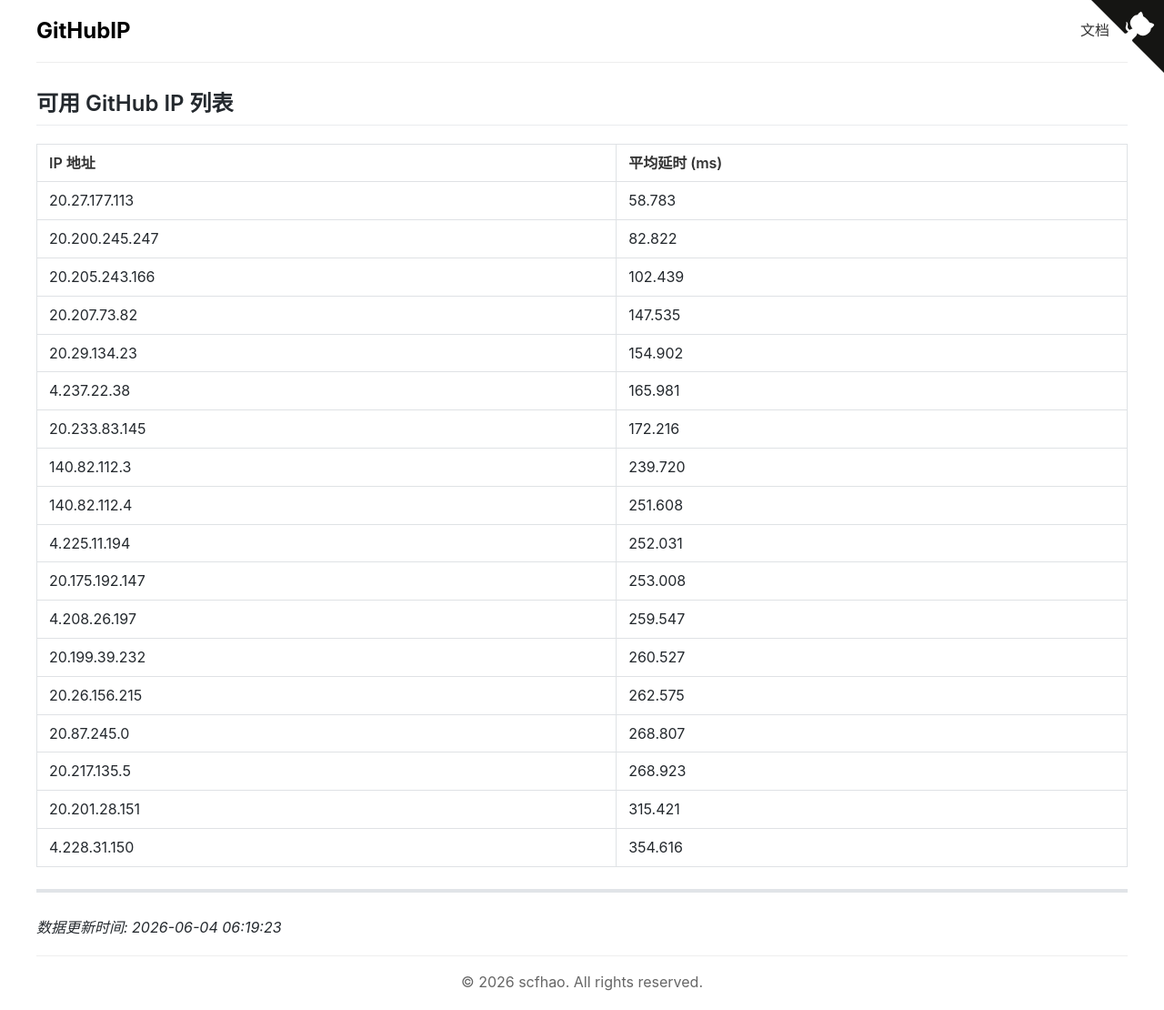
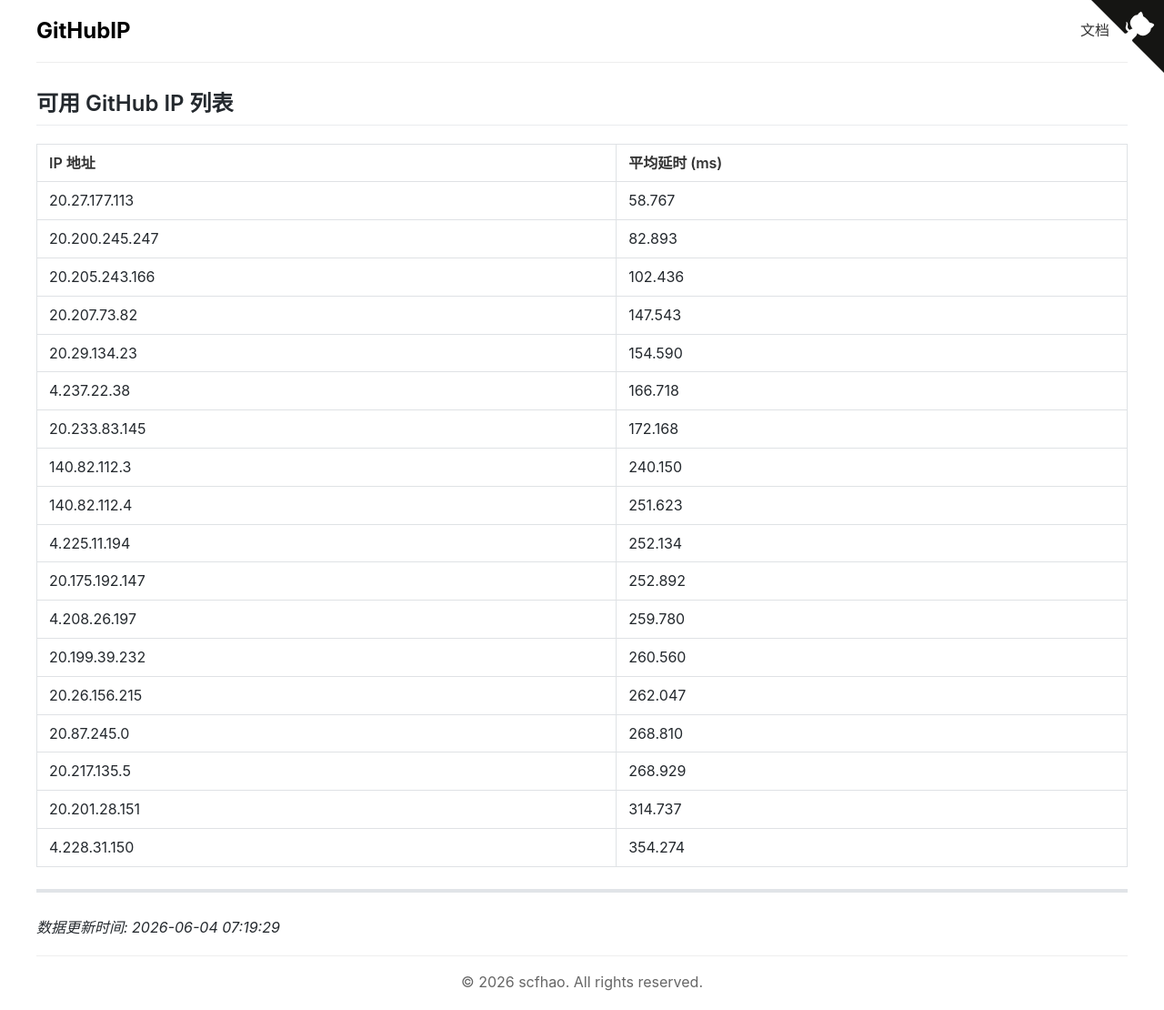
Before and after one commit to scfhao/GitHubIP, a Jekyll site: the page built from index.md, in a window 1280 px wide. Shown: the whole page at 91% size. Built offline with Jekyll 4.4.1, drawn with Linux system fonts in a browser that asks for light colours.

Commit message:
自动脚本执行 - 2026-06-04 07:19:29

```diff
--- a/index.md
+++ b/index.md
@@ -1,32 +1,32 @@
 ---
 layout: home
 title: GitHub IP 列表
-date: 2026-06-04 06:19:23
+date: 2026-06-04 07:19:29
 ---
 
 ## 可用 GitHub IP 列表
 
 | IP 地址 | 平均延时 (ms) |
 |---------|--------------|
-| 20.27.177.113 | 58.783 |
-| 20.200.245.247 | 82.822 |
-| 20.205.243.166 | 102.439 |
-| 20.207.73.82 | 147.535 |
-| 20.29.134.23 | 154.902 |
-| 4.237.22.38 | 165.981 |
-| 20.233.83.145 | 172.216 |
-| 140.82.112.3 | 239.720 |
-| 140.82.112.4 | 251.608 |
-| 4.225.11.194 | 252.031 |
-| 20.175.192.147 | 253.008 |
-| 4.208.26.197 | 259.547 |
-| 20.199.39.232 | 260.527 |
-| 20.26.156.215 | 262.575 |
-| 20.87.245.0 | 268.807 |
-| 20.217.135.5 | 268.923 |
-| 20.201.28.151 | 315.421 |
-| 4.228.31.150 | 354.616 |
+| 20.27.177.113 | 58.767 |
+| 20.200.245.247 | 82.893 |
+| 20.205.243.166 | 102.436 |
+| 20.207.73.82 | 147.543 |
+| 20.29.134.23 | 154.590 |
+| 4.237.22.38 | 166.718 |
+| 20.233.83.145 | 172.168 |
+| 140.82.112.3 | 240.150 |
+| 140.82.112.4 | 251.623 |
+| 4.225.11.194 | 252.134 |
+| 20.175.192.147 | 252.892 |
+| 4.208.26.197 | 259.780 |
+| 20.199.39.232 | 260.560 |
+| 20.26.156.215 | 262.047 |
+| 20.87.245.0 | 268.810 |
+| 20.217.135.5 | 268.929 |
+| 20.201.28.151 | 314.737 |
+| 4.228.31.150 | 354.274 |
 
 ---
 
-*数据更新时间: 2026-06-04 06:19:23*
+*数据更新时间: 2026-06-04 07:19:29*
```
